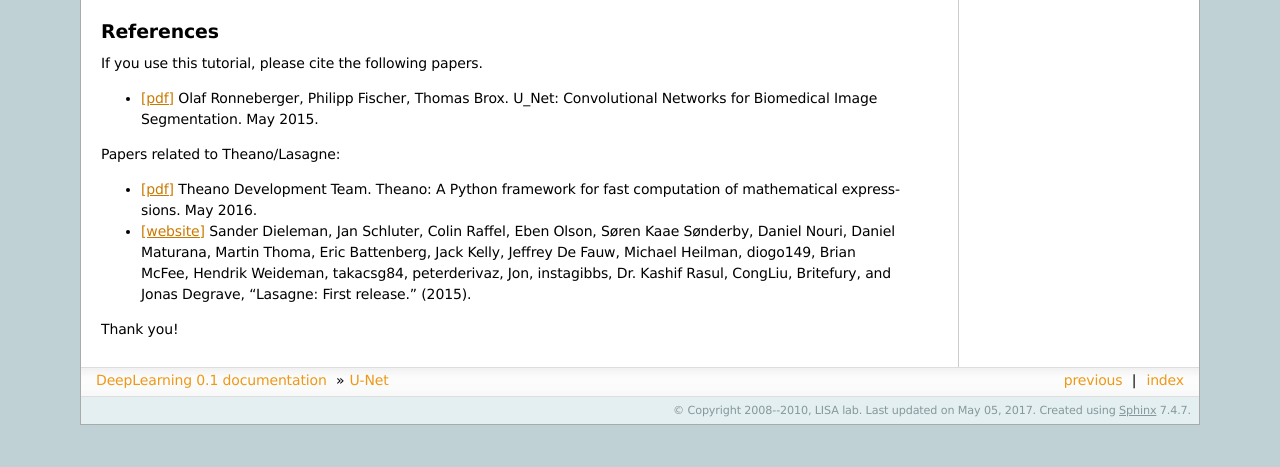
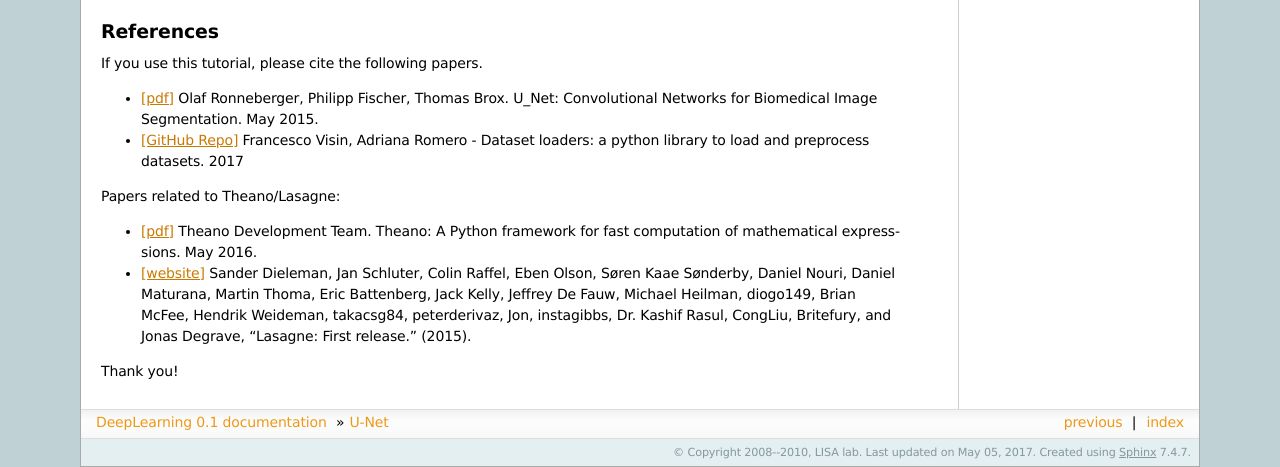
Before and after one commit to lisa-lab/DeepLearningTutorials, a Sphinx documentation site: the page built from doc/unet.txt, in a window 1280 px wide and 900 px high, scrolled down 2445 px, cut to the strip 433-900 px from the top of the window. Built offline with Sphinx 7.4.7, drawn with Linux system fonts in a browser that asks for light colours; formulas are drawn with MathJax 3; before the commit the page ends 3303 px from its top, so only the background shows below that.

Commit message:
ref for dataset loaders

```diff
--- a/doc/cnn_1D_segm.txt
+++ b/doc/cnn_1D_segm.txt
@@ -192,6 +192,8 @@
 
 * `[website] <https://zenodo.org/record/27878#.WQocDrw18yc>`_ Sander Dieleman, Jan Schluter, Colin Raffel, Eben Olson, Søren Kaae Sønderby, Daniel Nouri, Daniel Maturana, Martin Thoma, Eric Battenberg, Jack Kelly, Jeffrey De Fauw, Michael Heilman, diogo149, Brian McFee, Hendrik Weideman, takacsg84, peterderivaz, Jon, instagibbs, Dr. Kashif Rasul, CongLiu, Britefury, and Jonas Degrave, “Lasagne: First release.” (2015).
 
+* `[GitHub Repo] <https://github.com/fvisin/dataset_loaders>`_ Francesco Visin, Adriana Romero - Dataset loaders: a python library to load and preprocess datasets. 2017
+
 Acknowledgements
 ================
 
--- a/doc/fcn_2D_segm.txt
+++ b/doc/fcn_2D_segm.txt
@@ -171,6 +171,7 @@
 
 * `fcn8.py  <../code/fcn_2D_segm/fcn8.py>`_  : Defines the model.
 * `train_fcn8.py <../code/fcn_2D_segm/train_fcn8.py>`_ : Training loop.
+* `[GitHub Repo] <https://github.com/fvisin/dataset_loaders>`_ Francesco Visin, Adriana Romero - Dataset loaders: a python library to load and preprocess datasets. 2017
 
 
 TODO : import model_helpers, dataset_loader, metrics
--- a/doc/unet.txt
+++ b/doc/unet.txt
@@ -149,6 +149,8 @@
 If you use this tutorial, please cite the following papers.
 
 * `[pdf] <https://arxiv.org/pdf/1505.04597.pdf>`__ Olaf Ronneberger, Philipp Fischer, Thomas Brox. U_Net: Convolutional Networks for Biomedical Image Segmentation. May 2015.
+* `[GitHub Repo] <https://github.com/fvisin/dataset_loaders>`_ Francesco Visin, Adriana Romero - Dataset loaders: a python library to load and preprocess datasets. 2017
+
 
 Papers related to Theano/Lasagne:
 
```
